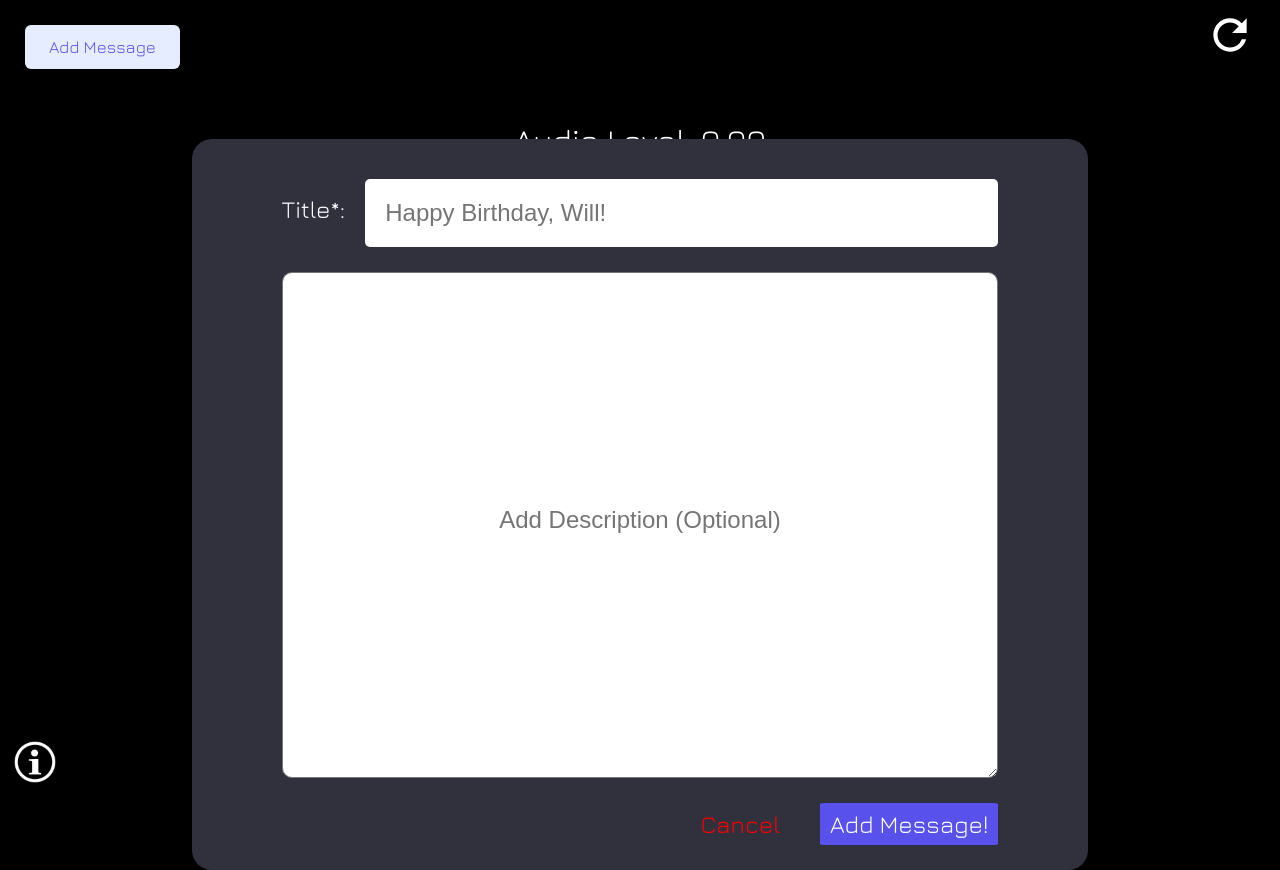
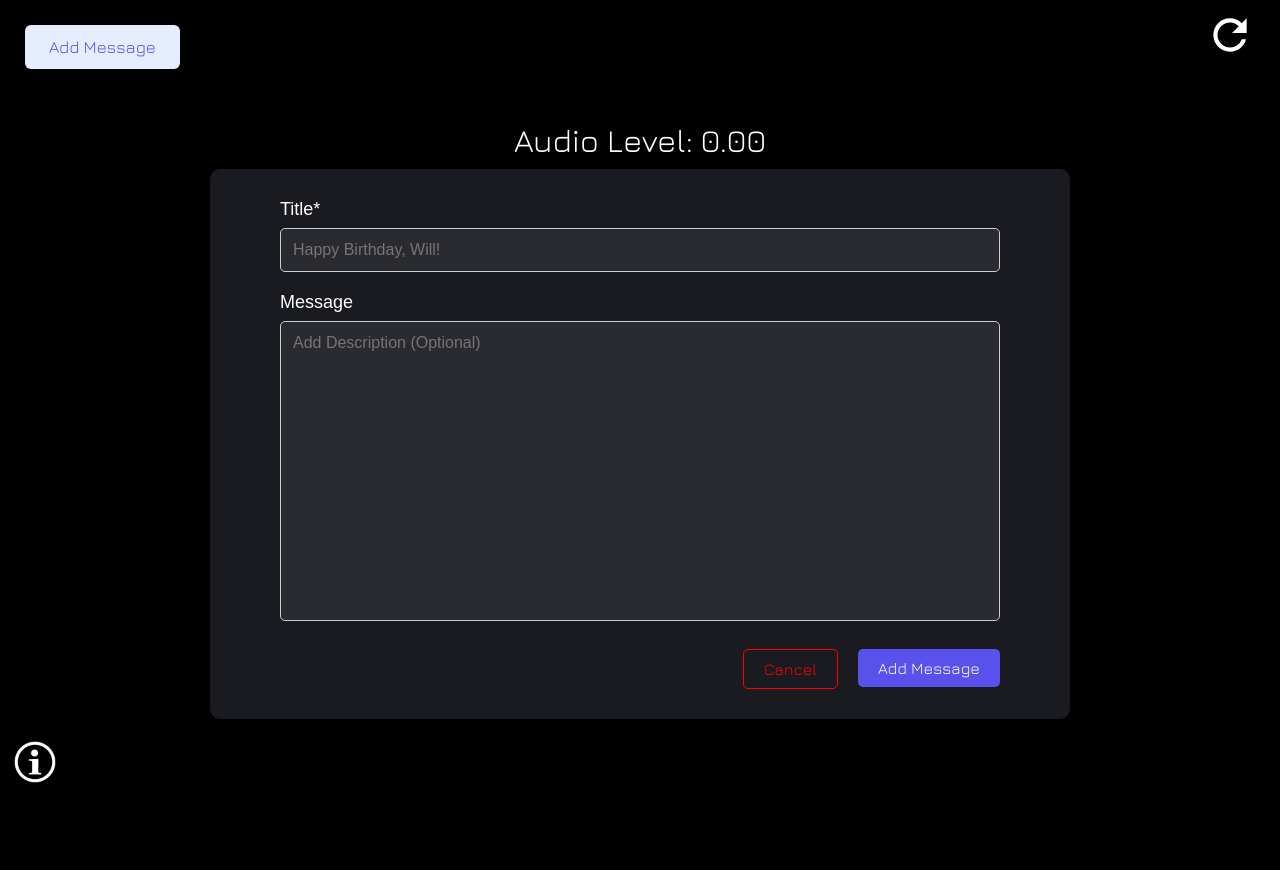
Before and after one commit to WilliamMasoen/birthday_cake, a React (Vite) app: page / in a window 1280 px wide. Both pictures are taken after a click on the button "Add Message". After the commit the page ends 839 px from the top, so only its background shows below. Built offline with nearby package versions, Linux system fonts and the light colour scheme; no server answers.

Commit message:
Updated popup styles and added confetti functionality

```diff
--- a/src/components/AddTextContainer.tsx
+++ b/src/components/AddTextContainer.tsx
@@ -47,7 +47,7 @@ function AddTextContainer({
       >
         <form name="add-text-form" className="add-text-form">
           <div className="add-text-title-container">
-            <label id="add-text-title-label">Title*:</label>
+            <label id="add-text-title-label">Title*</label>
             <input
               type="text"
               name="title"
@@ -59,6 +59,7 @@ function AddTextContainer({
             />
           </div>
           <div className="add-text-content-container">
+            <label id="add-text-title-label">Message</label>
             <textarea
               type="text"
               name="description"
@@ -83,7 +84,7 @@ function AddTextContainer({
                 type="button"
                 name="add-text-submit-button"
                 id="add-text-submit-button"
-                value="Add Message!"
+                value="Add Message"
                 onClick={handleSubmitButton}
               />
             </div>
--- a/src/components/BirthdayCake.tsx
+++ b/src/components/BirthdayCake.tsx
@@ -1,5 +1,6 @@
 import "../styles/BirthdayCake.css";
 import React, { useEffect, useRef, useState } from "react";
+import ConfettiComponent from "./Confetti";
 import cake from "../assets/images/cake.png";
 
 const BirthdayCake: React.FC = () => {
@@ -92,6 +93,7 @@ const BirthdayCake: React.FC = () => {
 
   return (
     <div className="birthday-cake-container">
+      <ConfettiComponent isActive={isCandleExtinguished} />
       <p className="audio-level-text">
         Audio Level: {(audioLevel * 1000).toFixed(2)}
       </p>
--- a/src/components/Confetti.tsx
+++ b/src/components/Confetti.tsx
@@ -1,24 +1,16 @@
 import "../styles/Confetti.css";
-import React, { useState, useEffect } from "react";
+import React from "react";
 import Confetti from "react-confetti";
 import { useWindowSize } from "react-use";
 
-const ConfettiComponent: React.FC = () => {
-  const [isConfettiActive, setIsConfettiActive] = useState(false);
+interface ConfettiComponentProps {
+  isActive: boolean; // Prop to control confetti activation
+}
+
+const ConfettiComponent: React.FC<ConfettiComponentProps> = ({ isActive }) => {
   const { width, height } = useWindowSize();
 
-  const toggleConfetti = () => {
-    setIsConfettiActive(!isConfettiActive);
-  };
-
-  return (
-    <div>
-      <button className="confetti-button" onClick={toggleConfetti}>
-        <span>{isConfettiActive ? "Stop Confetti" : "Start Confetti"}</span>
-      </button>
-      {isConfettiActive && <Confetti width={width} height={height} />}
-    </div>
-  );
+  return <div>{isActive && <Confetti width={width} height={height} />}</div>;
 };
 
 export default ConfettiComponent;
--- a/src/pages/Home.tsx
+++ b/src/pages/Home.tsx
@@ -91,9 +91,9 @@ function Home() {
         <div>
           <FooterContainer />
         </div>
-        {/* <div className="confetti-button-container">
+        <div className="confetti-button-container">
           <ConfettiComponent />
-        </div> */}
+        </div>
       </div>
     </>
   );
--- a/src/styles/AddTextContainer.css
+++ b/src/styles/AddTextContainer.css
@@ -1,10 +1,16 @@
 .add-text-container {
-    width: 100%;
-    background-color: #30313C;
-    border-radius: 20px;
+    width: 95%;
+    max-width: 800px; /* Increased maximum width */
+    background-color: #1a1b20;
+    border-radius: 10px;
     display: flex;
     justify-content: center;
+    padding: 30px; /* Increased padding */
+    box-shadow: 0 6px 12px rgba(0, 0, 0, 0.3); /* Slightly larger shadow */
     position: absolute;
+    top: 30px; /* Adjusted positioning */
+    left: 50%;
+    transform: translateX(-50%);
   }
 
   .add-text-container-inactive {
@@ -12,98 +18,100 @@
   }
 
   .add-text-form {
+    display: flex;
     flex-direction: column;
-    justify-content: flex-start;
-    width: 80%;
-    /* border: 2px red solid; */
+    width: 90%; /* Adjusted form width for balance */
   }
 
-.add-text-title-container {
-    /* border: 2px red solid; */
-    margin-top: 40px;
-    width: 100%;
+  .add-text-title-container,
+  .add-text-content-container {
+    margin-bottom: 20px;
     display: flex;
-    border-radius: 20px;
-    border: none;
-}
-
-#add-text-title-label {
-    color: white;
-    font-size: x-large;
-    text-align: center;
-    line-height: 60px;
-}
-
-#add-text-title-input {
-    margin-left: 20px;
-    flex-grow: 1;
-    padding: 20px;
-    font-family: Arial;
-    font-size: x-large;
-    border-radius: 5px;
-    border: none;
-}
-
-.add-text-content-container {
-    margin-top: 25px;
-    display: flex;
-    width: 100%;
-    text-wrap: wrap;
-    word-wrap: break-word;
+    flex-direction: column;
   }
 
   #add-text-description-input {
-    height: 500px;
-    width: 100%;
-    border-radius: 10px;
-    font-size: x-large;
-    font-family: Arial;
+    height: 300px; /* Increased textarea height */
+    width: 100%; /* Retain full width */
+    font-size: 1.1rem; /* Slightly larger font for readability */
   }
 
-#add-text-description-input::placeholder {
-    text-align: center;
-    line-height: 490px;
+  #add-text-title-label,
+  #add-text-description-input {
+    margin-bottom: 8px;
+    font-size: large;
+    font-family: Arial, sans-serif;
+    color: white;
+  }
+
+  #add-text-title-input,
+  #add-text-description-input {
+    padding: 12px;
+    font-family: Arial, sans-serif;
+    font-size: 1rem;
+    border-radius: 5px;
+    border: 1px solid #ccc;
+    background-color: #2a2b30;
+    color: white;
+    resize: none;
+    box-sizing: border-box;
+    outline: none;
+  }
+
+  #add-text-title-input:focus,
+  #add-text-description-input:focus {
+    border-color: hsl(243, 80%, 62%);
+    box-shadow: 0 0 5px hsl(243, 80%, 62%);
   }
 
   .add-text-buttons-container {
-    margin-top: 25px;
-    margin-bottom: 25px;
     display: flex;
-    flex-direction: row;
     justify-content: flex-end;
-    width: 100%;
+    gap: 20px;
   }
 
-.add-text-cancel-button-container {
-    /* margin-right: 0; */
-}
-
-.add-text-submit-button-container {
-    margin-left: 30px;
+  #add-text-cancel-button,
+  #add-text-submit-button {
+    padding: 10px 20px;
+    font-size: 1rem;
+    font-family: Jura, sans-serif;
+    border-radius: 5px;
+    transition: all 0.3s ease-in-out;
   }
 
   #add-text-cancel-button {
     color: red;
     background-color: transparent;
-    border: none;
-    font-family: Jura;
-    font-size: x-large;
-    padding: 7px 10px 7px 10px;
+    border: 1px solid red;
   }
 
   #add-text-submit-button {
     background-color: hsl(243, 80%, 62%);
     color: white;
-    padding: 7px 10px 7px 10px;
-    font-family: Jura;
-    font-size: x-large;
     border: none;
-    border-radius: 3%;
-    margin: auto;
   }
 
-#add-text-cancel-button:hover, #add-text-submit-button:hover {
+  #add-text-cancel-button:hover,
+  #add-text-submit-button:hover {
     cursor: pointer;
-    transition: transform 0.2s;
-    transform: scale(1.07);
+    transform: scale(1.1);
+    box-shadow: 0 4px 6px rgba(0, 0, 0, 0.2);
   }
+
+  @media (max-width: 600px) {
+    .add-text-container {
+      width: 95%;
+      padding: 15px;
+    }
+
+    #add-text-title-input,
+    #add-text-description-input {
+      font-size: 0.9rem;
+    }
+
+    #add-text-cancel-button,
+    #add-text-submit-button {
+      font-size: 0.9rem;
+      padding: 8px 15px;
+    }
+  }
```
Lines whose indentation alone changed are shown as unchanged.
